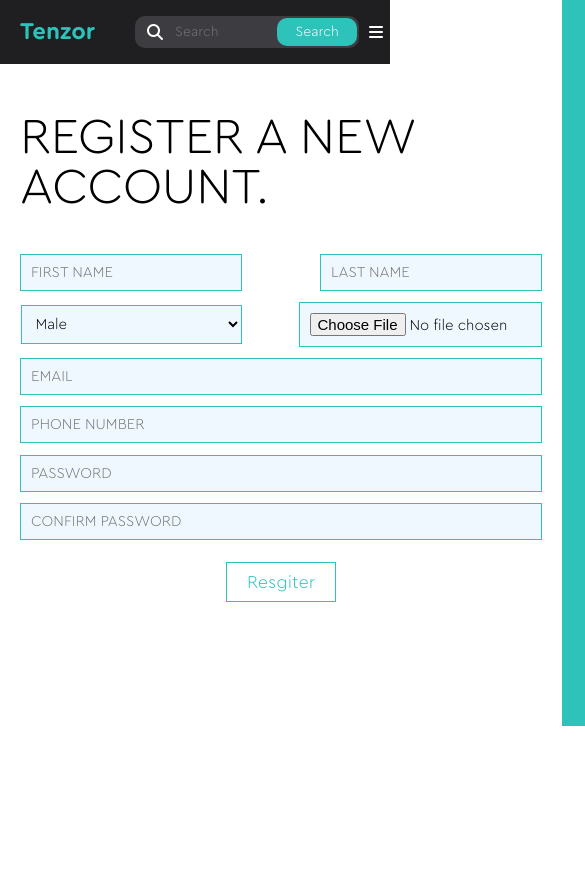
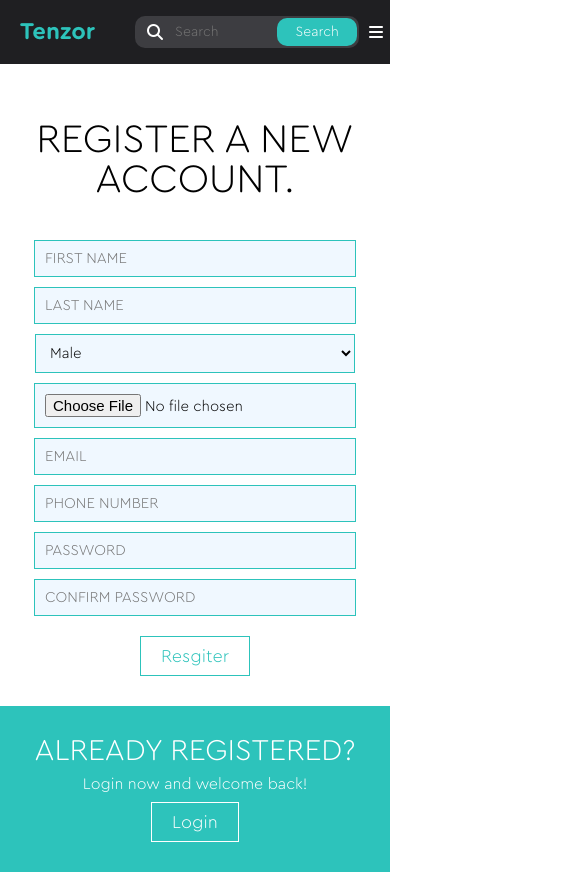
Before and after one commit to Ahmed275-Wael/tenzor, a React (Create React App) app in the folder Client/: page /signup in a window 390 px wide. Shown: the top 872 px of the page, 585 px wide, since content can reach past the window. Before the commit the page ends 844 px from the top, so only its background shows below. Built offline with nearby package versions, Linux system fonts and the light colour scheme.

Commit message:
responsive features for login/register

```diff
--- a/Client/src/components/Navbar.jsx
+++ b/Client/src/components/Navbar.jsx
@@ -169,7 +169,7 @@ export default function Navbar() {
         {sessionStorage.getItem("user") && (
           <div className="profile">
             <p onClick={profileClick}>
-              Hello,
+              Hello,{" "}
               {JSON.parse(sessionStorage.getItem("user"))
                 .firstName.charAt(0)
                 .toUpperCase() +
--- a/Client/src/pages/SignIn.jsx
+++ b/Client/src/pages/SignIn.jsx
@@ -24,7 +24,6 @@ export default function SignIn() {
       },
     });
     result = await result.json();
-    console.log(result);
     if (result.status === "Sucess") {
       sessionStorage.setItem("user", JSON.stringify(result.data));
       history.push("/");
--- a/Client/src/pages/page-style/pagenotfound.css
+++ b/Client/src/pages/page-style/pagenotfound.css
@@ -15,4 +15,15 @@
   font-size: 40px;
   text-transform: uppercase;
   padding: 30px;
+  text-align: center;
 }
+@media (max-width: 767px) {
+  .err404 {
+    height: 75vh;
+    background-size: 300px;
+    background-position: center;
+  }
+  .pagenotfound-text {
+    font-size: 30px;
+  }
+}
--- a/Client/src/pages/page-style/search.css
+++ b/Client/src/pages/page-style/search.css
@@ -9,9 +9,24 @@
   gap: 40px;
 }
 h1 {
+  text-align: center;
   font-weight: normal;
   display: flex;
   justify-content: center;
   align-items: center;
   margin-bottom: 30px;
 }
+@media (max-width: 767px) {
+  .container {
+    padding: 100px 20px 20px 20px;
+    min-height: 80vh;
+  }
+  h1 {
+    text-align: center;
+    font-weight: normal;
+    display: flex;
+    justify-content: center;
+    align-items: center;
+    margin-bottom: 30px;
+  }
+}
--- a/Client/src/pages/page-style/signin.css
+++ b/Client/src/pages/page-style/signin.css
@@ -6,7 +6,7 @@
 }
 .sign-in .sign-up-img {
   color: white;
-  padding: 0px 200px;
+  padding: 0px 100px;
   display: flex;
   flex-direction: column;
   justify-content: center;
@@ -14,7 +14,7 @@
   gap: 10px;
   background-color: #2dc3bb;
   height: 100%;
-  /* width: 50vw; */
+  max-width: 100%;
 }
 .sign-in .sign-up-img h1 {
   font-size: 40px;
@@ -76,3 +76,54 @@
 .error {
   color: red;
 }
+@media (max-width: 767px) {
+  .sign-in {
+    display: flex;
+    flex-direction: column;
+    height: 100vh;
+  }
+  .sign-in form {
+    display: flex;
+    flex-direction: column;
+    justify-content: center;
+    align-items: center;
+    gap: 20px;
+    padding-top: 100px;
+    flex-grow: 1;
+  }
+  .sign-in form h1 {
+    text-align: center;
+    font-size: 30px;
+    margin: 0;
+  }
+  .sign-in form input {
+    width: 300px;
+  }
+  .sign-in .sign-up-img {
+    background-color: #2dc3bb;
+    height: 200px;
+    justify-content: center;
+    align-items: center;
+    width: 100%;
+    padding: 0;
+  }
+}
+@media (max-width: 1160px) {
+  .sign-in {
+    display: flex;
+    flex-direction: column-reverse;
+    justify-content: center;
+    align-items: center;
+  }
+  .sign-in .sign-up-img {
+    background-color: #2dc3bb;
+    height: 30%;
+    justify-content: center;
+    align-items: center;
+    width: 100%;
+    padding: 0;
+  }
+  .sign-in .sign-up-img h1 {
+    margin: 0;
+  }
+}
--- a/Client/src/pages/page-style/signup.css
+++ b/Client/src/pages/page-style/signup.css
@@ -101,3 +101,72 @@
 .gender-picture select {
   width: 221px;
 }
+@media (max-width: 767px) {
+  .sign-up {
+    display: flex;
+    flex-direction: column;
+    height: fit-content;
+  }
+  .sign-up .signup-form {
+    width: fit-content;
+  }
+  .sign-up .signup-form h1 {
+    text-align: center;
+    padding: 80px 0 0 0;
+  }
+  .sign-up .signup-form .name-inputs {
+    width: fit-content;
+    display: flex;
+    flex-direction: column;
+    gap: 10px;
+  }
+  .sign-up .signup-form .gender-picture {
+    width: fit-content;
+    display: flex;
+    flex-direction: column;
+    gap: 10px;
+  }
+  .sign-up .signup-form input {
+    width: 300px;
+  }
+  .sign-up .signup-form select {
+    width: 320px;
+  }
+  .sign-up .sign-in-img {
+    background-color: #2dc3bb;
+    height: 200px;
+    justify-content: center;
+    align-items: center;
+    width: 100%;
+    padding: 100px 0;
+  }
+}
+@media (max-width: 1160px) {
+  .sign-up {
+    display: flex;
+    flex-direction: column;
+    justify-content: center;
+    align-items: center;
+  }
+  .sign-up .signup-form {
+    padding: 20px;
+    gap: 10px;
+    height: fit-content;
+  }
+  .sign-up .signup-form h1 {
+    padding: 100px 0 0 0;
+    font-size: 40px;
+  }
+  .sign-up .sign-in-img {
+    background-color: #2dc3bb;
+    height: 30%;
+    justify-content: center;
+    align-items: center;
+    width: 100%;
+    padding: 30px 0;
+  }
+  .sign-up .sign-in-img h1 {
+    font-size: 30px;
+    margin: 0;
+  }
+}
```
Also changed, not shown: 1 other file (tests, documents, lock files or other folders).
